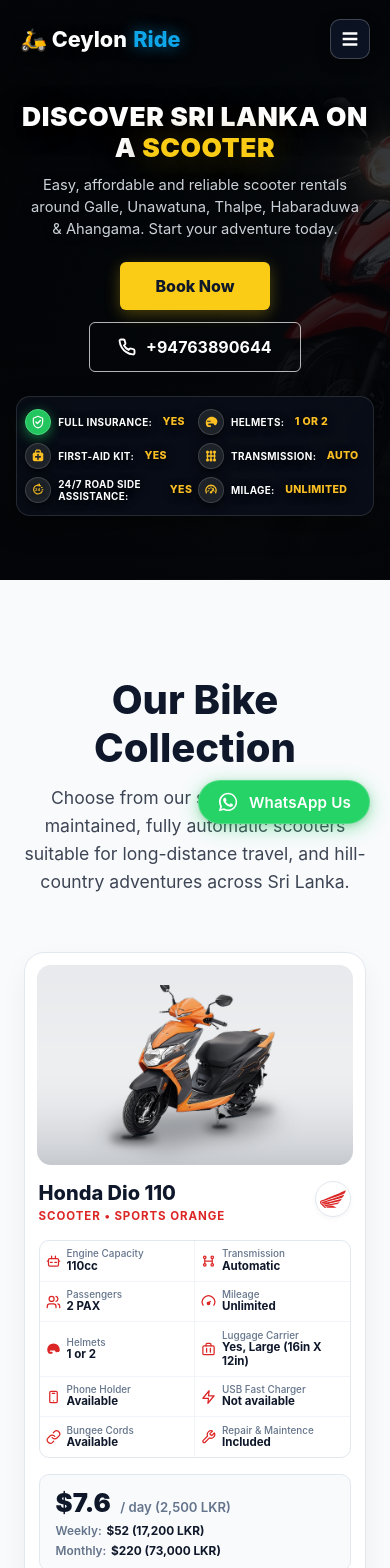
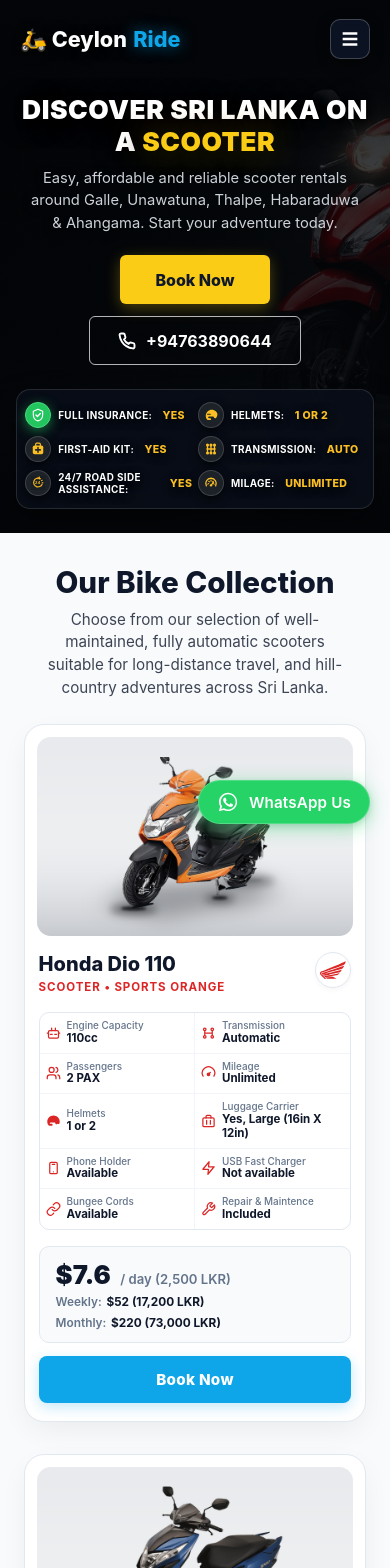
Before and after one commit to kaveesha-mg/ceylon-ride, a Next.js app: page / in a window 390 px wide. Shown: the top 1568 px of the page. Built offline with nearby package versions, Linux system fonts and the light colour scheme.

Commit message:
Tighten mobile section gaps between hero, scooters, services, and faq

```diff
--- a/src/app/page.module.css
+++ b/src/app/page.module.css
@@ -238,7 +238,7 @@
 @media (max-width: 768px) {
   .hero {
     min-height: auto;
-    padding: 5.8rem 1rem 2.5rem;
+    padding: 5.4rem 1rem 1rem;
     background-position: center 22%;
     background-image:
       linear-gradient(180deg, rgba(3, 5, 8, 0.9) 0%, rgba(3, 5, 8, 0.78) 32%, rgba(3, 5, 8, 0.88) 70%, #030508 100%),
@@ -281,7 +281,7 @@
   .specsLeftWrapper {
     justify-content: center;
     padding-left: 0;
-    margin-bottom: 1.5rem;
+    margin-bottom: 0.5rem;
     width: 100%;
   }
 
--- a/src/app/scooters/scooters.module.css
+++ b/src/app/scooters/scooters.module.css
@@ -6,6 +6,32 @@
 
 .pageContainer section {
   padding-top: 0 !important;
+}
+
+.scootersSection {
+  padding: 6rem 0;
+  background-color: var(--background);
+}
+
+.sectionHeader {
+  text-align: center;
+  margin-bottom: 3.5rem;
+}
+
+.sectionTitle {
+  font-size: 2.5rem;
+  font-weight: 800;
+  margin-bottom: 0.75rem;
+  color: var(--foreground);
+}
+
+.sectionSubtitle {
+  font-size: 1.1rem;
+  color: var(--foreground);
+  opacity: 0.8;
+  max-width: 650px;
+  margin: 0 auto;
+  line-height: 1.6;
 }
 
 .header {
@@ -279,7 +305,31 @@
   }
 }
 
+@media (max-width: 768px) {
+  .scootersSection {
+    padding: 2.25rem 0 1.5rem;
+  }
+  .sectionHeader {
+    margin-bottom: 1.75rem;
+    padding: 0 1rem;
+  }
+  .sectionTitle {
+    font-size: 1.85rem;
+    margin-bottom: 0.5rem;
+  }
+  .sectionSubtitle {
+    font-size: 0.95rem;
+    line-height: 1.5;
+  }
+}
+
 @media (max-width: 540px) {
+  .scootersSection {
+    padding: 2rem 0 1.25rem;
+  }
+  .sectionHeader {
+    margin-bottom: 1.5rem;
+  }
   .header {
     padding: 2.2rem 1rem 0.5rem;
   }
--- a/src/components/AboutSection.module.css
+++ b/src/components/AboutSection.module.css
@@ -485,7 +485,7 @@
   }
 
   .galleryWrapper {
-    padding: 2.5rem 1rem 4rem;
+    padding: 2.25rem 1rem 1.5rem;
   }
 
   .galleryTitle {
--- a/src/components/FaqSection.module.css
+++ b/src/components/FaqSection.module.css
@@ -138,11 +138,14 @@
 
 @media (max-width: 768px) {
   .faqSection {
-    padding: 3.5rem 1rem 2.5rem 1rem;
+    padding: 1.75rem 1rem 2.5rem 1rem;
     background-size: cover;
   }
   .header {
-    margin-bottom: 2rem;
+    margin-bottom: 1.75rem;
+  }
+  .subtitle {
+    margin-bottom: 0.6rem;
   }
   .title {
     font-size: 1.85rem;
--- a/src/components/ServicesSection.module.css
+++ b/src/components/ServicesSection.module.css
@@ -217,7 +217,7 @@
 
 @media (max-width: 768px) {
   .servicesSection {
-    padding: 4rem 0;
+    padding: 1.75rem 0 2.5rem;
   }
 
   .container {
--- a/src/components/VehiclesSection.js
+++ b/src/components/VehiclesSection.js
@@ -190,13 +190,13 @@
 
 export default function VehiclesSection() {
   return (
-    <section id="scooters" style={{ padding: '6rem 0', backgroundColor: 'var(--background)' }}>
+    <section id="scooters" className={styles.scootersSection}>
       <div className="container">
-        <div style={{ textAlign: 'center', marginBottom: '3.5rem' }}>
-          <h2 style={{ fontSize: '2.5rem', fontWeight: 800, marginBottom: '0.75rem', color: 'var(--foreground)' }}>
+        <div className={styles.sectionHeader}>
+          <h2 className={styles.sectionTitle}>
             Our Bike Collection
           </h2>
-          <p style={{ fontSize: '1.1rem', color: 'var(--foreground)', opacity: 0.8, maxWidth: '650px', margin: '0 auto', lineHeight: 1.6 }}>
+          <p className={styles.sectionSubtitle}>
             Choose from our selection of well-maintained, fully automatic scooters suitable for long-distance travel, and hill-country adventures across Sri Lanka.
           </p>
         </div>
```
